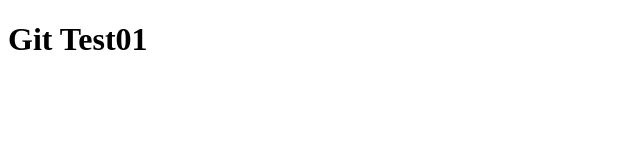
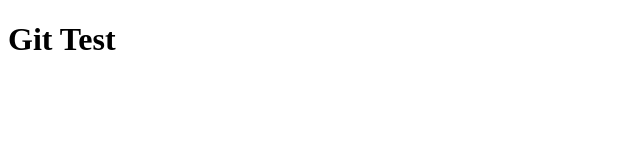
Before and after one commit to D5trate/git-test-01, a plain HTML site: page index.html in a window 1280 px wide. Shown: the full height of the page, 0-640 px from the left. Drawn offline with Linux system fonts and the light colour scheme.

Commit message:
Update index.html

```diff
--- a/index.html
+++ b/index.html
@@ -4,9 +4,9 @@
     <meta charset="UTF-8">
     <meta http-equiv="X-UA-Compatible" content="IE=edge">
     <meta name="viewport" content="width=device-width, initial-scale=1.0">
-    <title>Git Test01</title>
+    <title>Git Test</title>
 </head>
 <body>
-    <h1>Git Test01</h1>
+    <h1>Git Test</h1>
 </body>
 </html>
```
